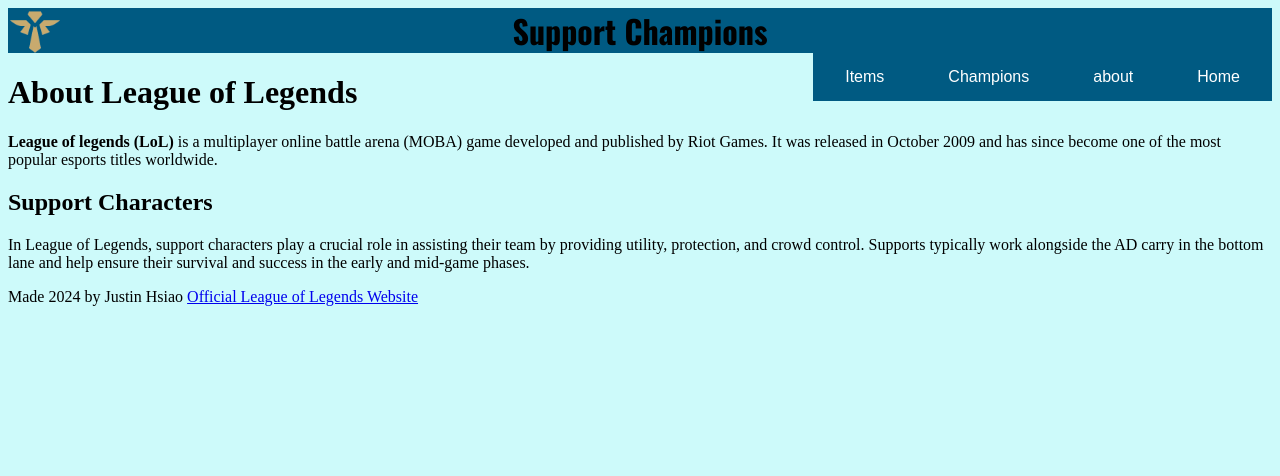
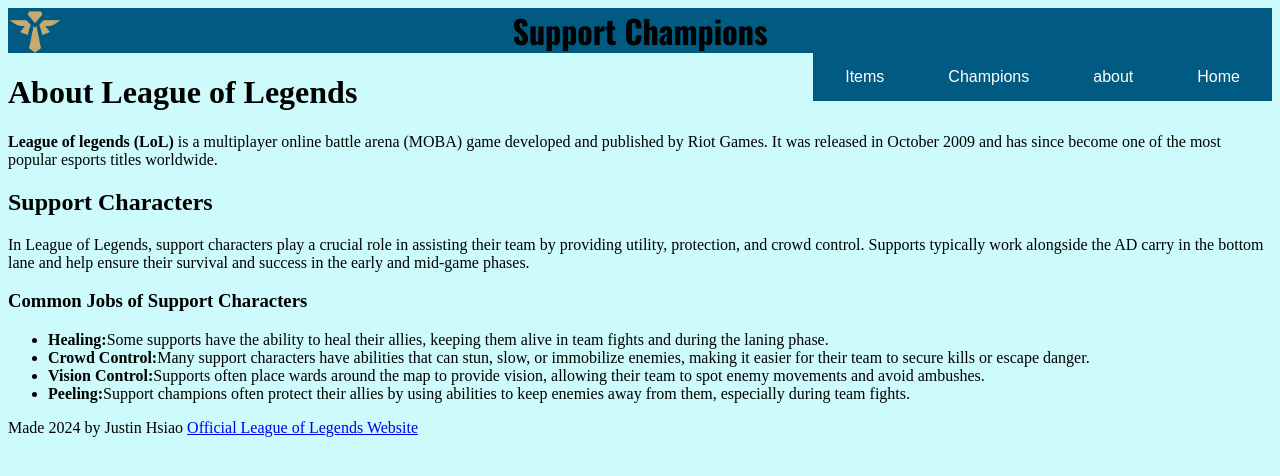
Before and after one commit to Juni41/Website-12DTP, a Flask app: page /about in a window 1280 px wide. Shown: the top 476 px of the page. Run offline with Flask 3, Linux system fonts and the light colour scheme.

Commit message:
added list of jobs for supports

```diff
--- a/Project/Templates/about.html
+++ b/Project/Templates/about.html
@@ -13,6 +13,14 @@
 
     <h2>Support Characters</h2>
     <p>In League of Legends, support characters play a crucial role in assisting their team by providing utility, protection, and crowd control. Supports typically work alongside the AD carry in the bottom lane and help ensure their survival and success in the early and mid-game phases.</p>
+
+    <h3>Common Jobs of Support Characters</h3>
+    <ul>
+        <li><b>Healing:</b>Some supports have the ability to heal their allies, keeping them alive in team fights and during the laning phase.</li>
+        <li><b>Crowd Control:</b>Many support characters have abilities that can stun, slow, or immobilize enemies, making it easier for their team to secure kills or escape danger.</li>
+        <li><b>Vision Control:</b>Supports often place wards around the map to provide vision, allowing their team to spot enemy movements and avoid ambushes.</li>
+        <li><b>Peeling:</b>Support champions often protect their allies by using abilities to keep enemies away from them, especially during team fights.</li>
+    </ul>
 </body>
 </html>
 {% endblock %}
```
